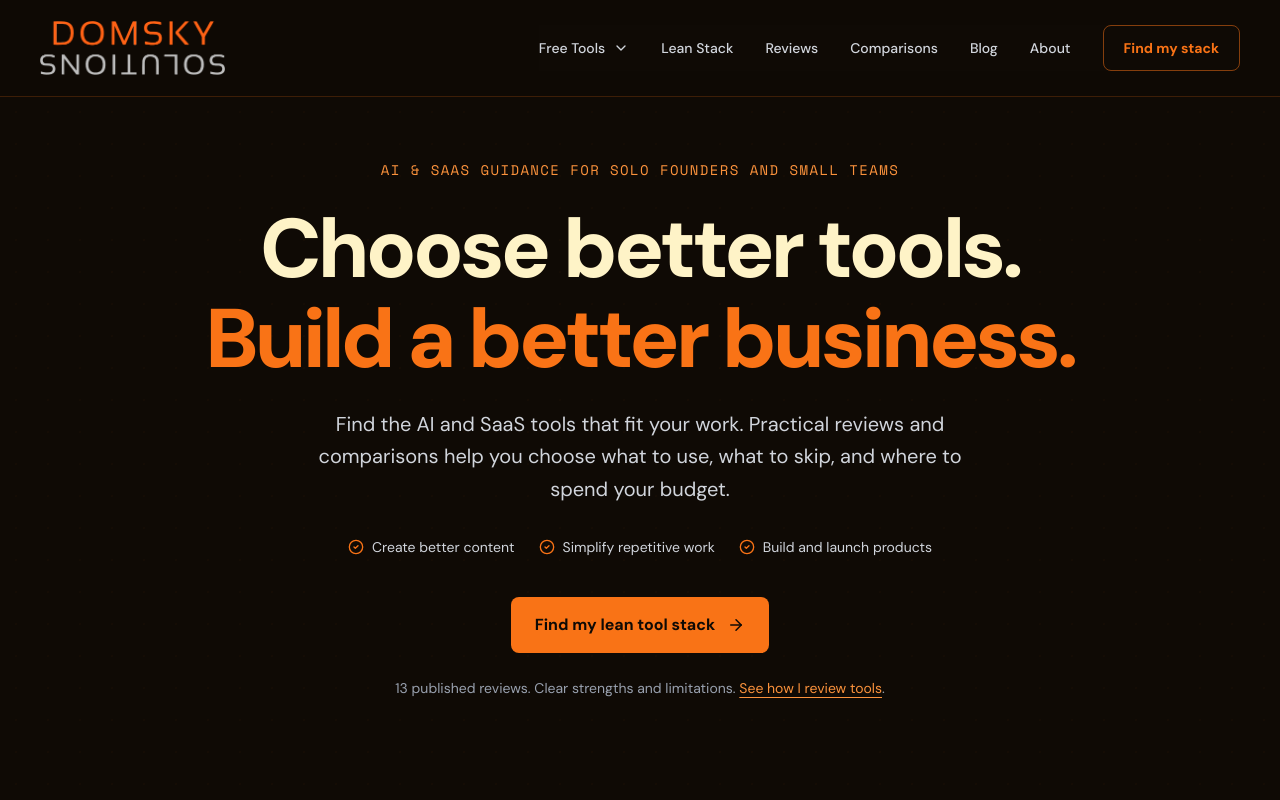
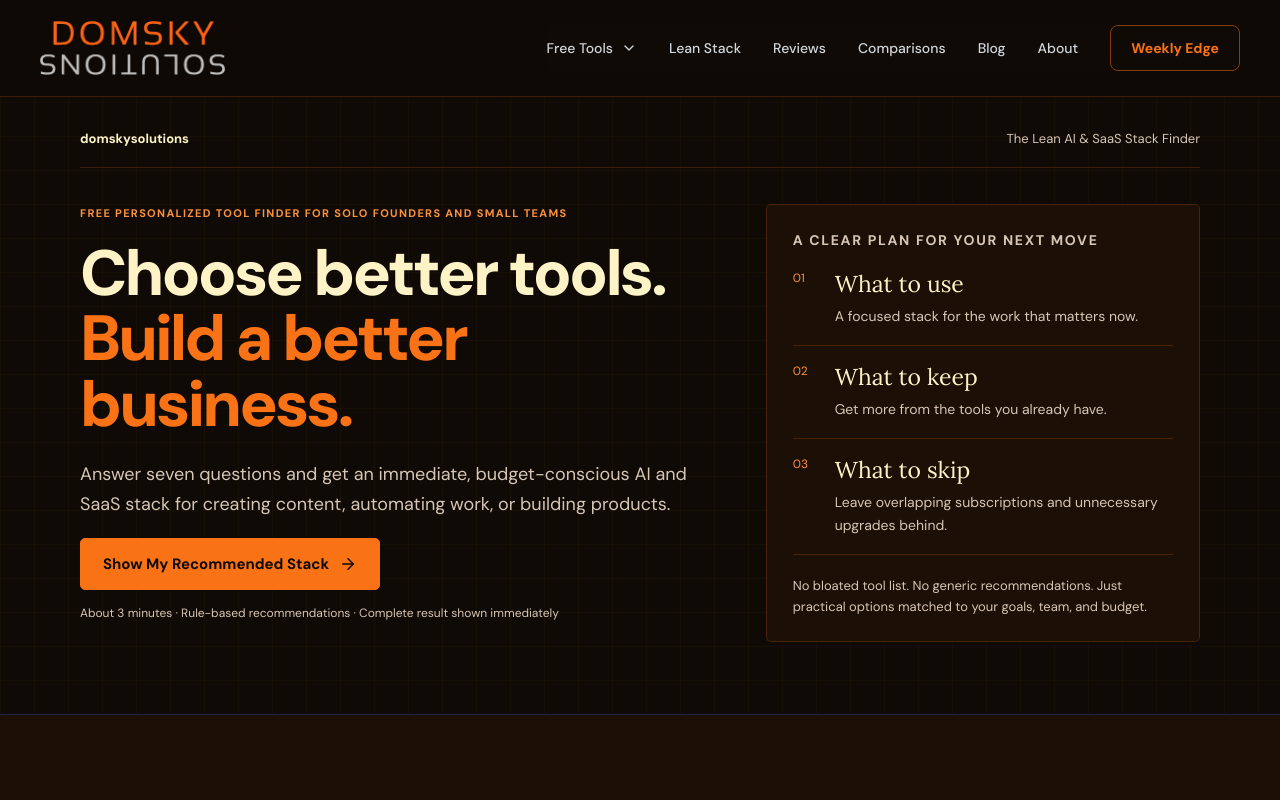
Before and after one commit to domskysolutions-collab/domskysolutions.com, a React (Vite) app: page / in a window 1280 px wide. Shown: the top 800 px of the page. Built offline with nearby package versions, Linux system fonts and the light colour scheme.

Commit message:
feat: merge stack finder into homepage hero

```diff
--- a/src/components/LeanStackFinder.tsx
+++ b/src/components/LeanStackFinder.tsx
@@ -63,12 +63,12 @@ export function LeanStackFinder() {
     try { await navigator.clipboard.writeText(summaryFor(result!)); setCopyMessage('Summary copied.'); }
     catch { setCopyMessage('Copy is unavailable here. Select the summary below and copy it manually.'); }
   }
-  return <section id="stack-finder" className="lean-finder" aria-label="The Lean AI & SaaS Stack Finder">
+  return <section id="stack-finder" className="lean-finder lean-finder-hero" aria-labelledby={stage === 'intro' ? 'hero-title' : undefined} aria-label="The Lean AI & SaaS Stack Finder">
     <div className="lf-shell">
       <div className="lf-masthead"><span>domskysolutions</span><span>The Lean AI &amp; SaaS Stack Finder</span></div>
       {stage === 'intro' && <div className="lf-intro">
-        <div><p className="lf-eyebrow">Free personalized tool finder</p><h2 ref={heading} tabIndex={-1}>Find the Right AI and SaaS Tools for Your Business</h2>
-          <p className="lf-lead">Answer seven questions and receive a personalized, budget-conscious tool stack for creating content, automating work, or building products.</p>
+        <div><p className="lf-eyebrow">Free personalized tool finder for solo founders and small teams</p><h1 id="hero-title" ref={heading} tabIndex={-1}>Choose better tools.<span>Build a better business.</span></h1>
+          <p className="lf-lead">Answer seven questions and get an immediate, budget-conscious AI and SaaS stack for creating content, automating work, or building products.</p>
           <button className="lf-primary" disabled={!hydrated} onClick={() => { move('questions'); trackQuiz('started'); }}>Show My Recommended Stack <ArrowRight size={18} aria-hidden="true" /></button>
           <p className="lf-fine">About 3 minutes · Rule-based recommendations · Complete result shown immediately</p>
         </div>
--- a/src/components/Navbar.tsx
+++ b/src/components/Navbar.tsx
@@ -27,7 +27,7 @@ export const Navbar = () => {
             </div>}
           </div>
           {links.map(([to,label])=><Link key={to} to={to} className={linkStyle} aria-current={location.pathname===to?'page':undefined}>{label}</Link>)}
-          <Link to="/#stack-finder" className="rounded-lg border border-brand-cyan/50 px-5 py-3 text-sm font-bold text-brand-cyan hover:bg-brand-surface">Find my stack</Link>
+          <Link to="/#newsletter" className="rounded-lg border border-brand-cyan/50 px-5 py-3 text-sm font-bold text-brand-cyan hover:bg-brand-surface">Weekly Edge</Link>
         </div>
       </div>
     </div>
--- a/src/pages/HomePage.tsx
+++ b/src/pages/HomePage.tsx
@@ -10,42 +10,6 @@ export const HomePage = () => {
   return (
     <main className="bg-brand-bg min-h-screen">
       {/* Hero */}
-      <section aria-labelledby="hero-title" className="relative overflow-hidden px-5 sm:px-8 pt-32 pb-16 sm:pt-40 sm:pb-24">
-        <div className="absolute inset-0 bg-grid-pattern opacity-30 pointer-events-none" aria-hidden="true" />
-        <div className="relative max-w-5xl mx-auto text-center">
-          <p className="text-brand-amber text-xs sm:text-sm font-mono tracking-widest uppercase mb-6">
-            AI &amp; SaaS guidance for solo founders and small teams
-          </p>
-          <h1 id="hero-title" className="text-white mx-auto mb-6" style={{
-            fontFamily: 'var(--font-sans)',
-            fontSize: 'clamp(2.5rem, 6.5vw, 5.25rem)',
-            fontWeight: 800,
-            letterSpacing: '-0.045em',
-            lineHeight: 1.08,
-            textWrap: 'balance',
-          }}>
-            Choose better tools.{' '}
-            <span className="block text-brand-cyan">Build a better business.</span>
-          </h1>
-          <p className="max-w-2xl mx-auto text-base sm:text-xl text-gray-300 leading-relaxed mb-8">
-            Find the AI and SaaS tools that fit your work. Practical reviews and comparisons
-            help you choose what to use, what to skip, and where to spend your budget.
-          </p>
-          <ul className="flex flex-wrap justify-center gap-x-6 gap-y-3 mb-10 text-sm text-gray-300">
-            {['Create better content', 'Simplify repetitive work', 'Build and launch products'].map(benefit => (
-              <li key={benefit} className="inline-flex items-center gap-2">
-                <CheckCircle2 size={16} className="text-brand-cyan shrink-0" aria-hidden="true" />{benefit}
-              </li>
-            ))}
-          </ul>
-<a href="#stack-finder" className="inline-flex items-center gap-3 bg-brand-cyan text-brand-bg px-6 py-4 rounded-lg font-bold">Find my lean tool stack <ArrowRight size={18} aria-hidden="true" /></a>
-          <p className="mt-6 text-sm text-gray-400 leading-relaxed">
-            {reviewCount} published reviews. Clear strengths and limitations.{' '}
-            <Link to="/methodology" className="text-brand-amber underline underline-offset-4 hover:text-white">See how I review tools</Link>.
-          </p>
-        </div>
-      </section>
-
       <LeanStackFinder />
 
       {/* Featured reviews */}
```
Also changed, not shown: src/components/lean-stack-finder.css.
